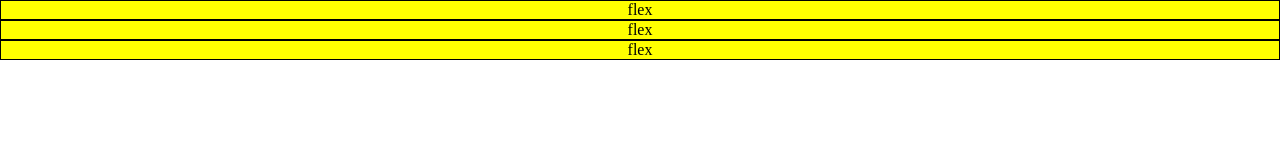
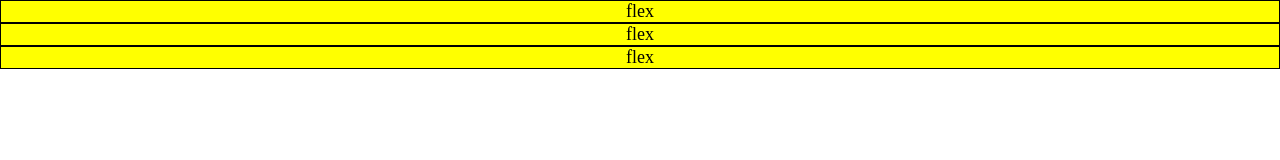
Before and after one commit to mylenareader/mylena, a plain HTML site: page index.html in a window 1280 px wide. Drawn offline with Linux system fonts and the light colour scheme; files that its build step writes are made by us from their sources.

Commit message:
atualiza

```diff
--- a/style.css
+++ b/style.css
@@ -13,4 +13,4 @@ box-sizing: border-box;}
         background-color: yellow;
         border: 1px solid black; }
 
-        <div{font-size:large; color: black}
+        div{font-size:large; color: black}
```
